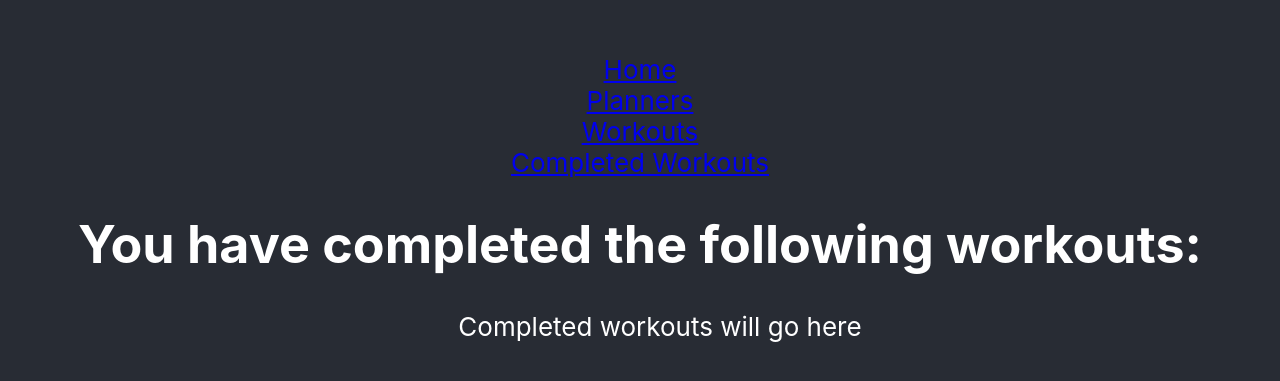
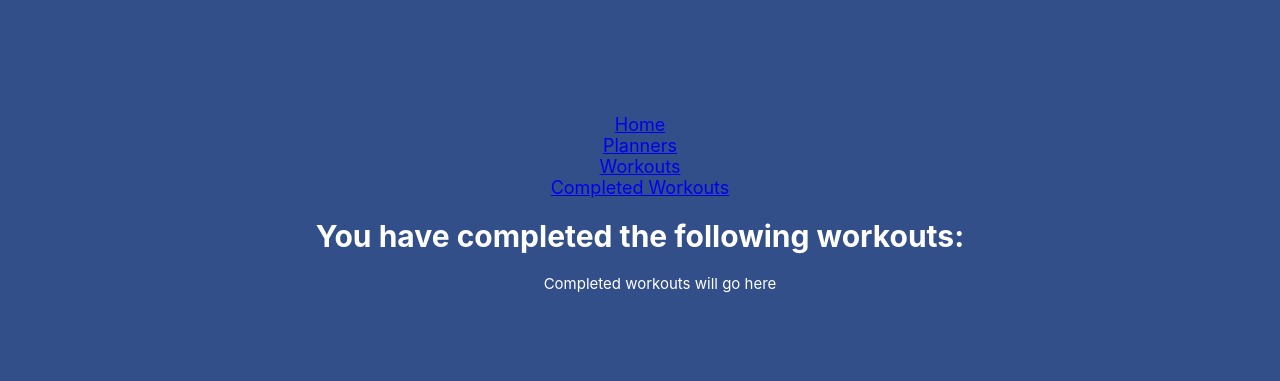
Before and after one commit to YoshiMejia/workoutsfrontendp5, a React (Create React App) app: page /graveyard in a window 1280 px wide. Shown: the part 189-570 px from the top of the page. Built offline with nearby package versions, Linux system fonts and the light colour scheme.

Commit message:
added styling to site

```diff
--- a/src/App.css
+++ b/src/App.css
@@ -1,5 +1,30 @@
 .App {
   text-align: center;
+}
+
+h1 {
+  font-size: 30px;
+}
+
+h2 {
+  font-size: 20px;
+}
+
+ul {
+  font-size: 15px;
+}
+
+li{
+text-align: left;
+}
+
+.links {
+  font-size: large;
+}
+
+.button{
+  border: 4px solid #869287; /* Green */
+  background-color: wheat
 }
 
 .App-logo {
@@ -18,7 +43,7 @@
 }
 
 .App-header {
-  background-color: #282c34;
+  background-color: #334f89;
   min-height: 100vh;
   display: flex;
   flex-direction: column;
@@ -45,10 +70,10 @@
   border-style: solid;
   border-top-style: dotted;
   border-left-style: dotted;
-  /* margin: 25px; */
+  font-size: 15px;
   display: inline-block;
   width: 300px;
-  height: 350px;
+  height: 200px;
   padding: 5px;
   text-align: center;
   overflow-wrap: break-word;
@@ -56,8 +81,3 @@
   word-wrap: break-word;
   hyphens: auto;
 }
-
-  /* position: relative;
-  top: 50%;
-  left: 1%;
-  right: 1%; */
```
